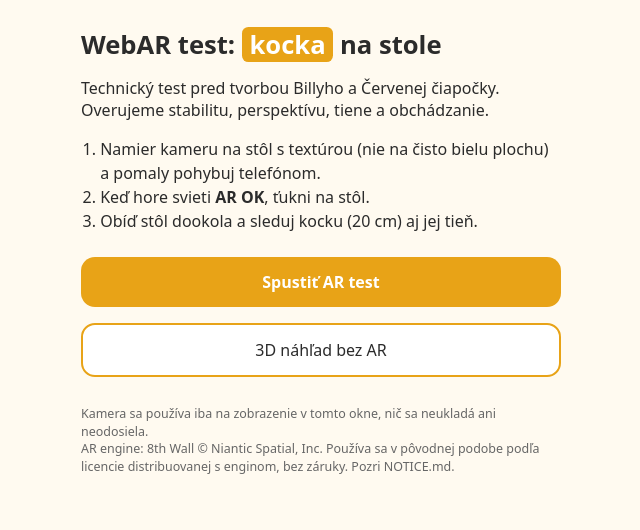
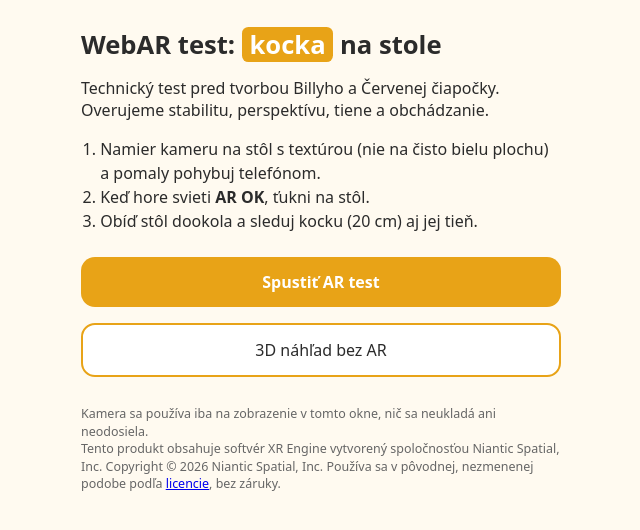
Before and after one commit to fajnovo/webar, a plain HTML site: page index.html in a window 1280 px wide. Shown: the whole page, without its empty margins (319-959 px from the left). Drawn offline with Linux system fonts and the light colour scheme.

Commit message:
Pridané oznámenie o licencii XR Engine (atribúcia Niantic Spatial)
Co-Authored-By: Claude Sonnet 5.5 <noreply@anthropic.com>
Claude-Session: https://claude.ai/code/session_01V5cEjvWPRXcEU6vES74jDy

```diff
--- a/index.html
+++ b/index.html
@@ -1,5 +1,10 @@
 <!doctype html>
 <html lang="sk">
+<!--
+  This product includes the XR Engine software developed by Niantic Spatial, Inc.
+  Copyright © 2026 Niantic Spatial, Inc.
+  License: https://github.com/8thwall/engine/blob/main/LICENSE
+-->
 <head>
   <meta charset="utf-8">
   <meta name="viewport" content="width=device-width, initial-scale=1, viewport-fit=cover">
@@ -60,8 +65,9 @@
       <button class="secondary" id="go-3d">3D náhľad bez AR</button>
       <p class="small">
         Kamera sa používa iba na zobrazenie v tomto okne, nič sa neukladá ani neodosiela.<br>
-        AR engine: 8th Wall © Niantic Spatial, Inc. Používa sa v pôvodnej podobe podľa licencie distribuovanej s enginom, bez záruky.
-        Pozri NOTICE.md.
+        Tento produkt obsahuje softvér XR Engine vytvorený spoločnosťou Niantic Spatial, Inc.
+        Copyright © 2026 Niantic Spatial, Inc. Používa sa v pôvodnej, nezmenenej podobe podľa
+        <a href="https://github.com/8thwall/engine/blob/main/LICENSE">licencie</a>, bez záruky.
       </p>
     </div>
   </div>
```
Also changed, not shown: 1 other file.
